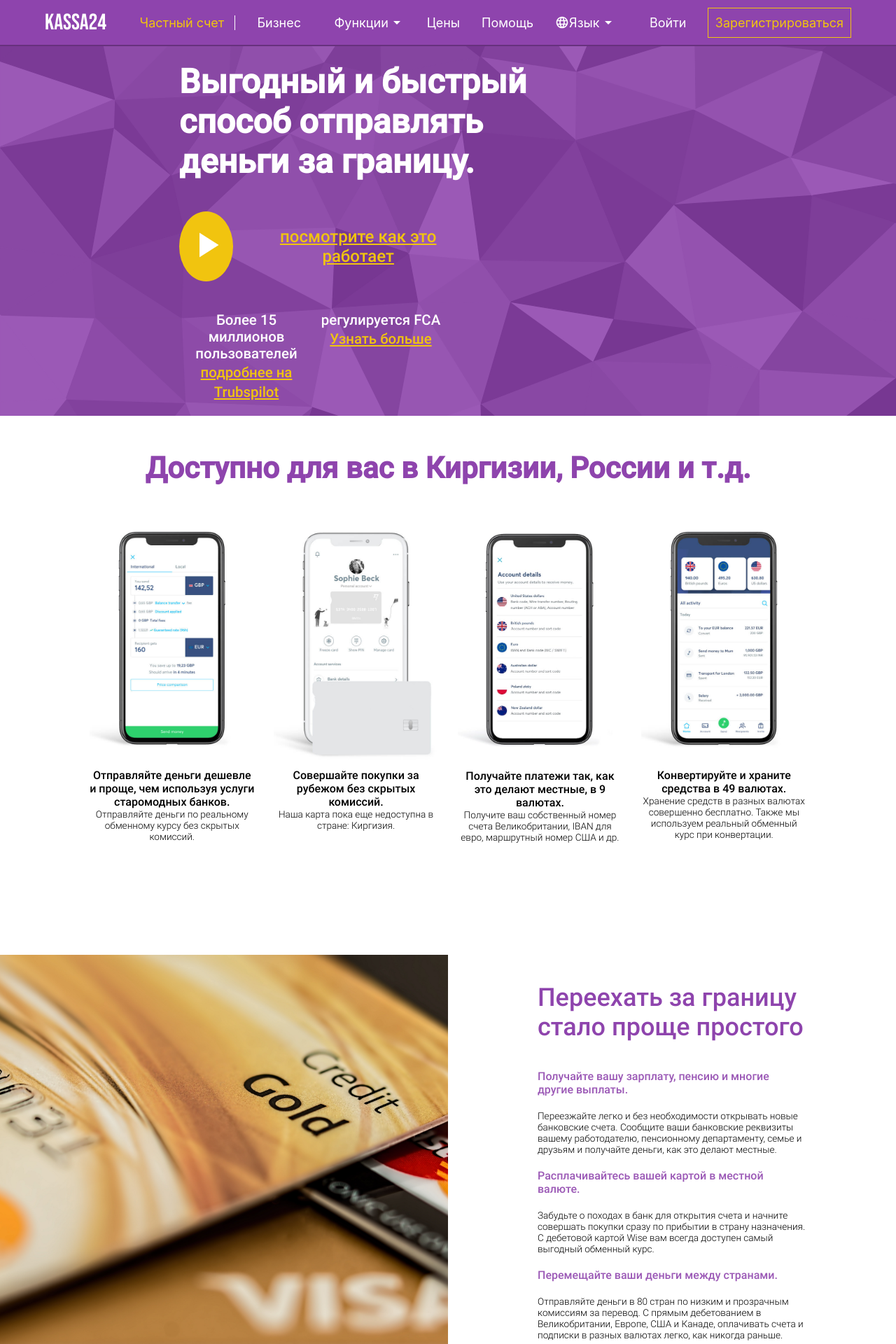
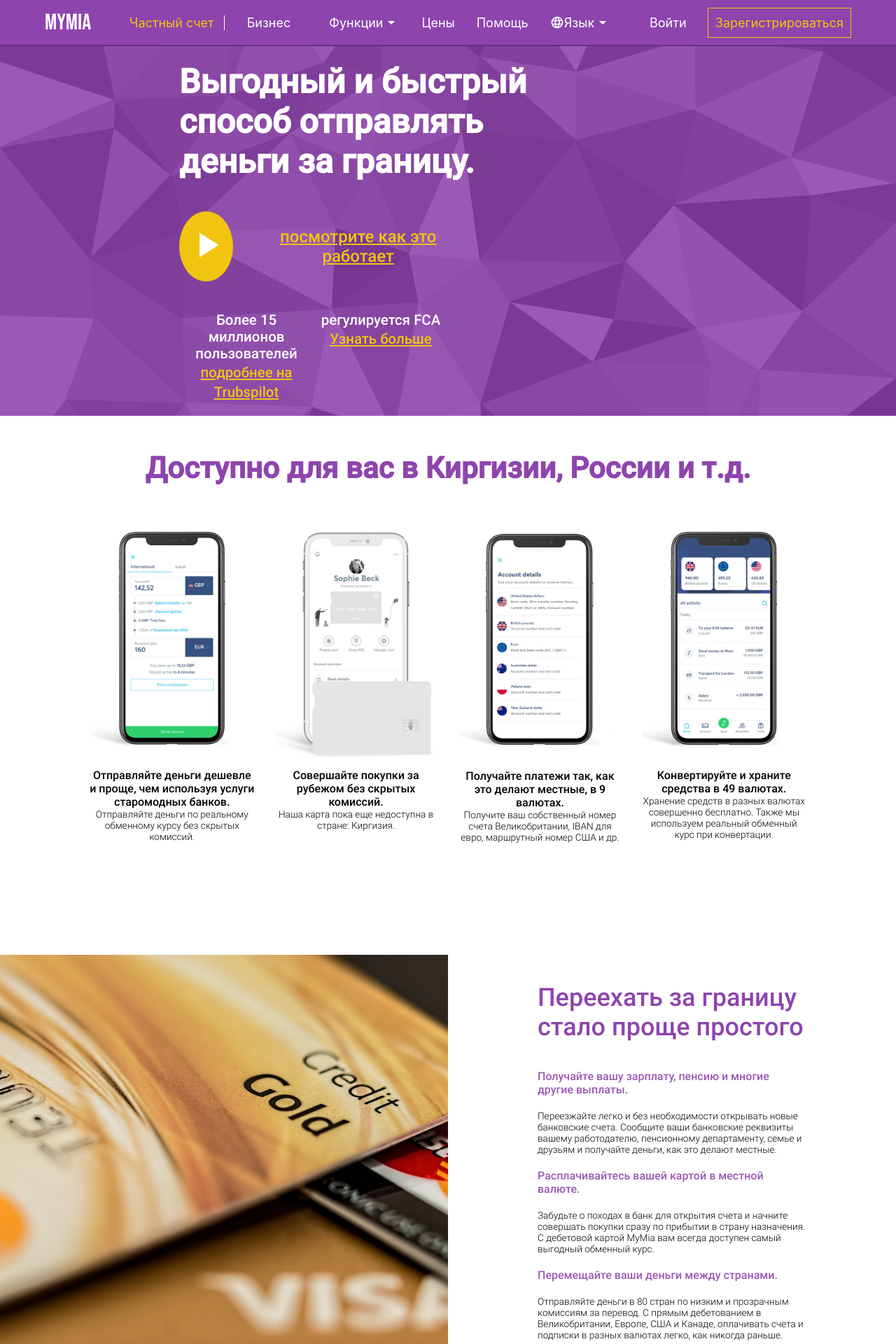
Before and after one commit to Somanimus/LangingPageReact, a React (Create React App) app: page / in a window 1280 px wide. Shown: the top 1920 px of the page at 70% size. Built offline with nearby package versions, Linux system fonts and the light colour scheme.

Commit message:
small content corrections

```diff
--- a/src/components/footer.jsx
+++ b/src/components/footer.jsx
@@ -46,7 +46,7 @@
             </div>
             </div>
             <div className="copyright">
-                <div className="logo"><a href="http://" target="_blank" rel="noopener noreferrer">KASSA24</a></div>
+                <div className="logo"><a href="http://" target="_blank" rel="noopener noreferrer">MyMia</a></div>
             </div>
         </footer>
    );
--- a/src/components/header.jsx
+++ b/src/components/header.jsx
@@ -44,7 +44,7 @@
     return (
         <header>
             <nav>
-            <div className="logo"> <a href="http://" target="_blank" rel="noopener noreferrer">KASSA24</a> </div>
+            <div className="logo"> <a href="http://" target="_blank" rel="noopener noreferrer">MyMia</a> </div>
             <ul className='public-nav box-left'>
                 <li>
                     <a href="http://" target="_blank" rel="noopener noreferrer" className='active left-link'>Частный счет</a>
--- a/src/components/main.jsx
+++ b/src/components/main.jsx
@@ -67,7 +67,7 @@
                     <p className="descr">Переезжайте легко и без необходимости открывать новые банковские счета. Сообщите ваши банковские реквизиты вашему работодателю, пенсионному департаменту, семье и друзьям и получайте деньги, как это делают местные.</p>
 
                     <p className="bold-title">Расплачивайтесь вашей картой в местной валюте.</p>
-                    <p className="descr">Забудьте о походах в банк для открытия счета и начните совершать покупки сразу по прибытии в страну назначения. С дебетовой картой Wise вам всегда доступен самый выгодный обменный курс.</p>
+                    <p className="descr">Забудьте о походах в банк для открытия счета и начните совершать покупки сразу по прибытии в страну назначения. С дебетовой картой MyMia вам всегда доступен самый выгодный обменный курс.</p>
 
                     <p className="bold-title">Перемещайте ваши деньги между странами.</p>
                     <p className="descr">Отправляйте деньги в 80 стран по низким и прозрачным комиссиям за перевод. С прямым дебетованием в Великобритании, Европе, США и Канаде, оплачивать счета и подписки в разных валютах легко, как никогда раньше.</p>
@@ -114,7 +114,7 @@
                     <p className="headline">Управляйте недвижимостью без стресса</p>
 
                     <p className="bold-title">Сэкономьте при покупке недвижимости за границей.</p>
-                    <p className="descr">Переводы и управление деньгами с Wise в среднем в 6 раз дешевле услуг британских банков. Мы применяем гибкое ценообразование для переводов крупных сумм, поэтому за переводы свыше 100 000 GBP или эквивалента в вашей валюте комиссия будет еще более привлекательной.</p>
+                    <p className="descr">Переводы и управление деньгами с MyMia в среднем в 6 раз дешевле услуг международных банков. Мы применяем гибкое ценообразование для переводов крупных сумм, поэтому за переводы свыше 100 000 USD или эквивалента в вашей валюте комиссия будет еще более привлекательной.</p>
 
                     <p className="bold-title">Оплачивайте счета онлайн.</p>
                     <p className="descr">Храните 49 валют на одном счете. Легко управляйте вашими ипотечными выплатами и коммунальными платежами в разных валютах с помощью платежей прямого дебета в Великобритании, Европе, США и Канаде. Осуществляйте платежи, как это делают местные.</p>
```
